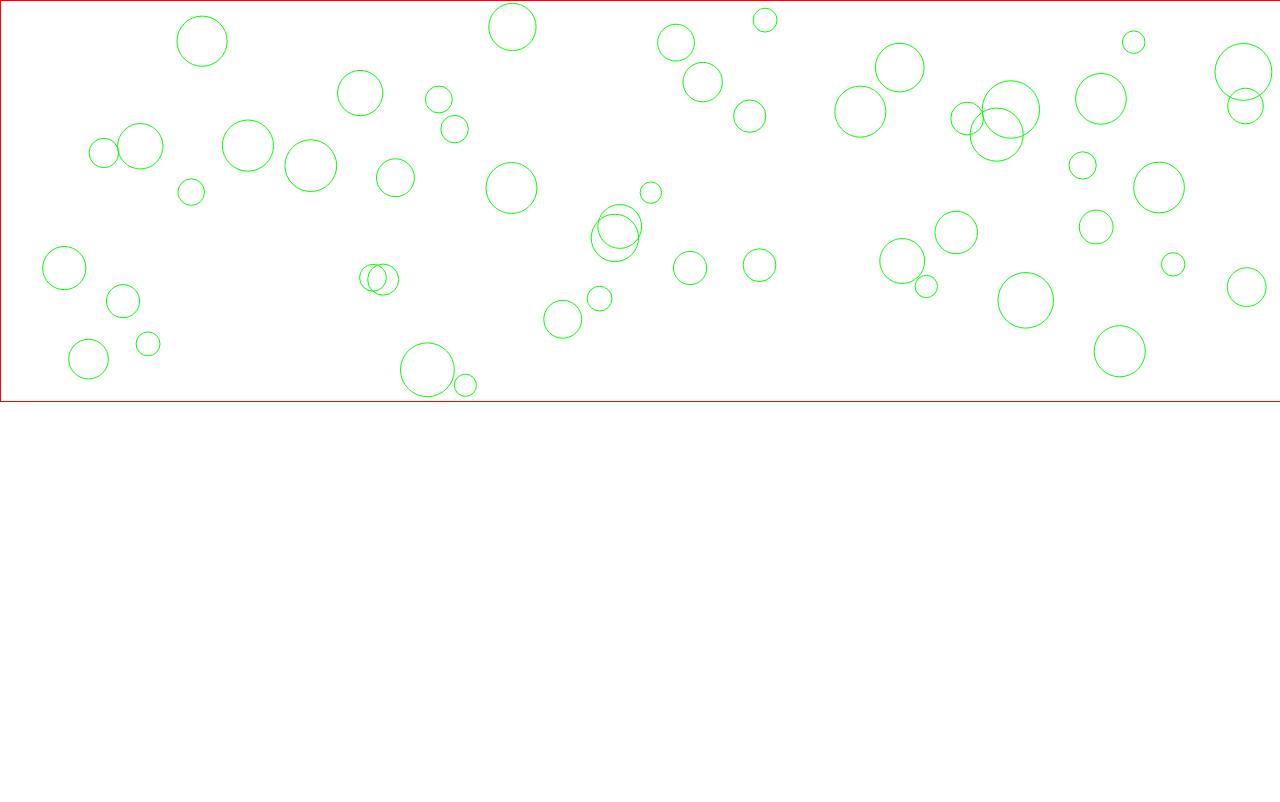
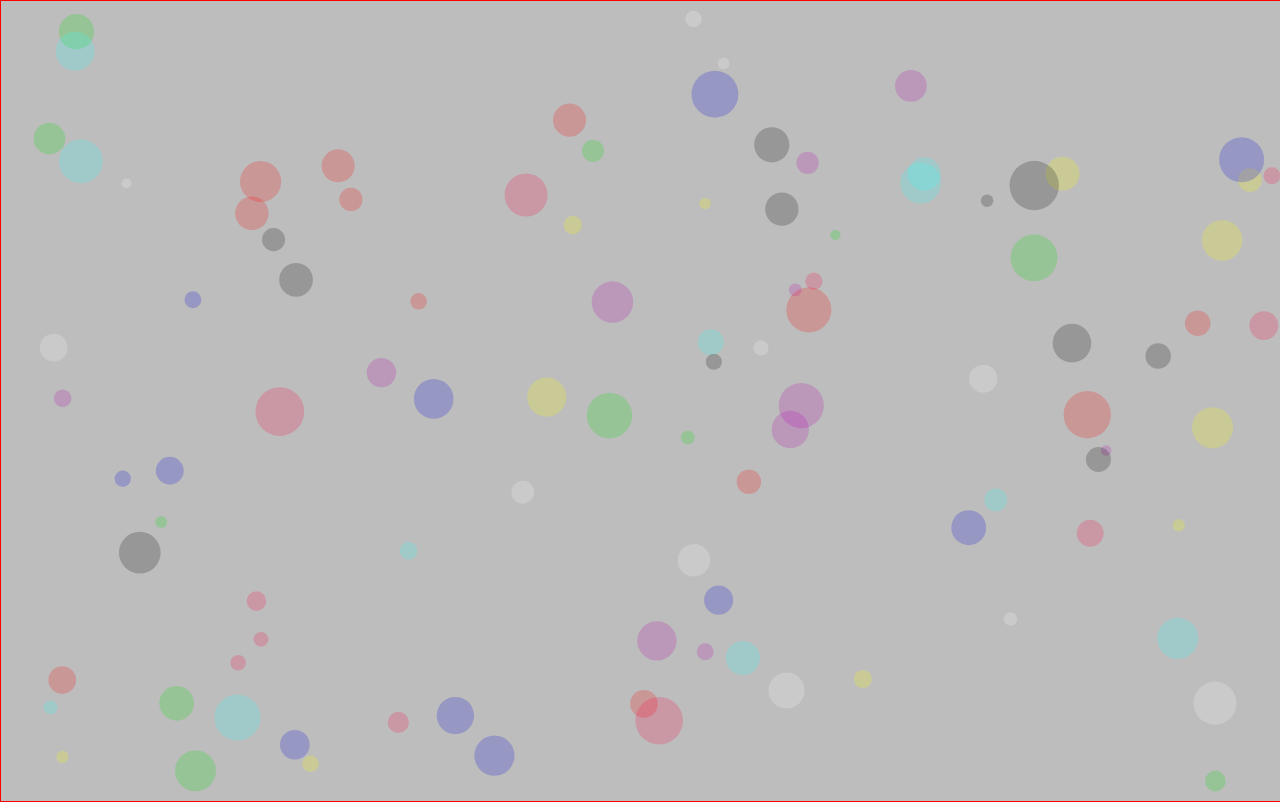
Before and after one commit to mdmoshiur/canvas, a plain HTML site: page index.html in a window 1280 px wide. Drawn offline with Linux system fonts and the light colour scheme.

Commit message:
basic canvas design finished :)

```diff
--- a/canvas.js
+++ b/canvas.js
@@ -1,22 +1,27 @@
 var canvas = document.getElementById('canvas');
 var c = canvas.getContext('2d');
 var w = window.innerWidth;
-var h = 0.5*window.innerHeight;
+var h = window.innerHeight;
 canvas.width = w;
 canvas.height = h;
+//colors
+var colors = ['#FF0000', '#01DF01', '#0101DF', '#FF0040', '#000000','#2EFEF7','#B404AE','#fff','#FFFF00'];
+//Turn transparency on
+c.globalAlpha = .2;
 
-function Circle(x, y, radius, dx, dy){
+function Circle(x, y, radius, dx, dy, fillColor){
   this.x = x;
   this.y = y;
   this.radius = radius;
   this.dx = dx;
   this.dy = dy;
+  this.fillColor = fillColor;
 
   this.draw = function() {
     c.beginPath();
     c.arc(this.x, this.y, this.radius, 0, Math.PI*2, false);
-    c.strokeStyle = '#00FF00'
-    c.stroke();
+    c.fillStyle = this.fillColor;
+    c.fill();
   }
 
   this.update = function() {
@@ -33,14 +38,14 @@ function Circle(x, y, radius, dx, dy){
 
 var circleArray = [];
 
-for( var i = 0; i<50; i++){
-  var radius = Math.random()* 20 + 10;
+for( var i = 0; i<100; i++){
+  var radius = Math.random()* 20 + 5;
   var x = Math.random() * (w - radius * 2) + radius;
   var y = Math.random() * (h - radius * 2) + radius;
-  var dx = (Math.random() - 0.5) * 8;
-  var dy = (Math.random() - 0.5) * 8;
-
-  circleArray.push(new Circle(x,y,radius,dx,dy));
+  var dx = (Math.random() - 0.5) * 4;
+  var dy = (Math.random() - 0.5) * 4;
+  var fillColor = colors[Math.floor(i%colors.length)];
+  circleArray.push(new Circle(x,y,radius,dx,dy,fillColor));
 }
 
 function animate(){
--- a/styles.css
+++ b/styles.css
@@ -7,4 +7,5 @@
   position: absolute;
   border: 1px solid red;
   margin: 0 auto;
+  background: #BDBDBD;
 }
```
